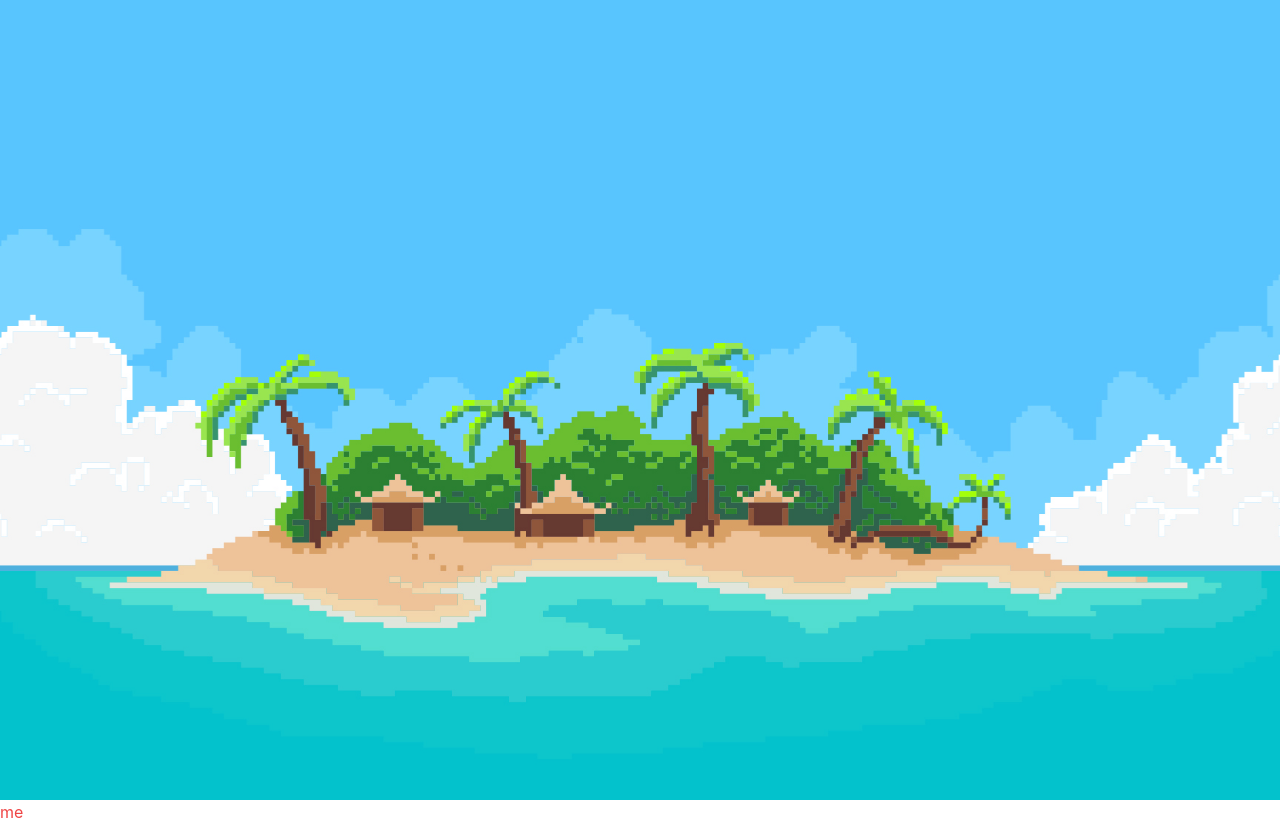
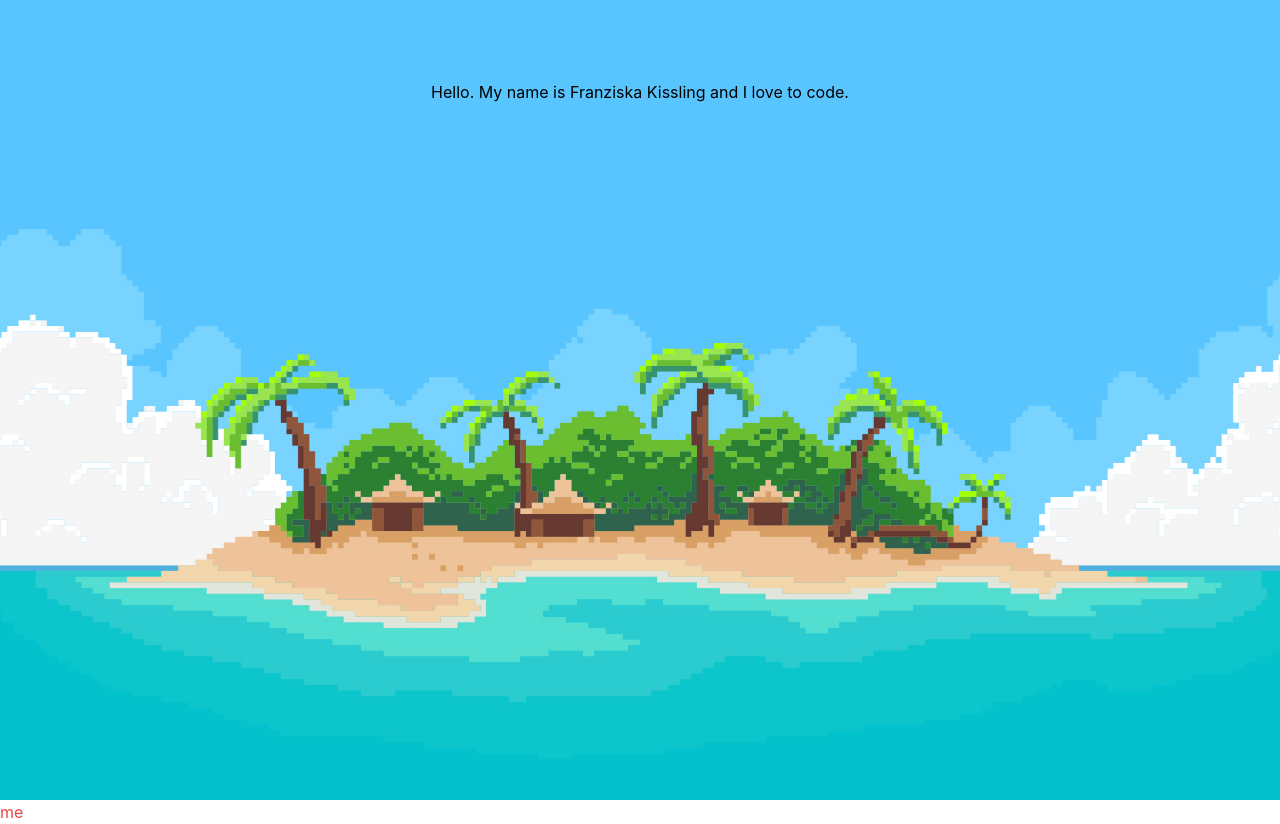
Before and after one commit to FrankieSlinn/frankissling, a React (Create React App) app: page /#/ in a window 1280 px wide. Built offline with nearby package versions, Linux system fonts and the light colour scheme.

Commit message:
added paragraph

```diff
--- a/src/Components/Homepage/Homepage.js
+++ b/src/Components/Homepage/Homepage.js
@@ -6,7 +6,10 @@ const island = require('../../images/island.jpg');
 export default function Homepage() {
   return (
     <div className="h-screen flex items-center justify-center bg-cover bg-center bg-no-repeat" style={{ backgroundImage: `url(${island})` }}>
-      {/* <p>Hello. My name is Franziska Kissling and I love to code.</p> */}
-    </div>
+
+  <p className="absolute top-20 font-handjet">Hello. My name is Franziska Kissling and I love to code.</p>
+</div>
+
+
   )
 }
```
